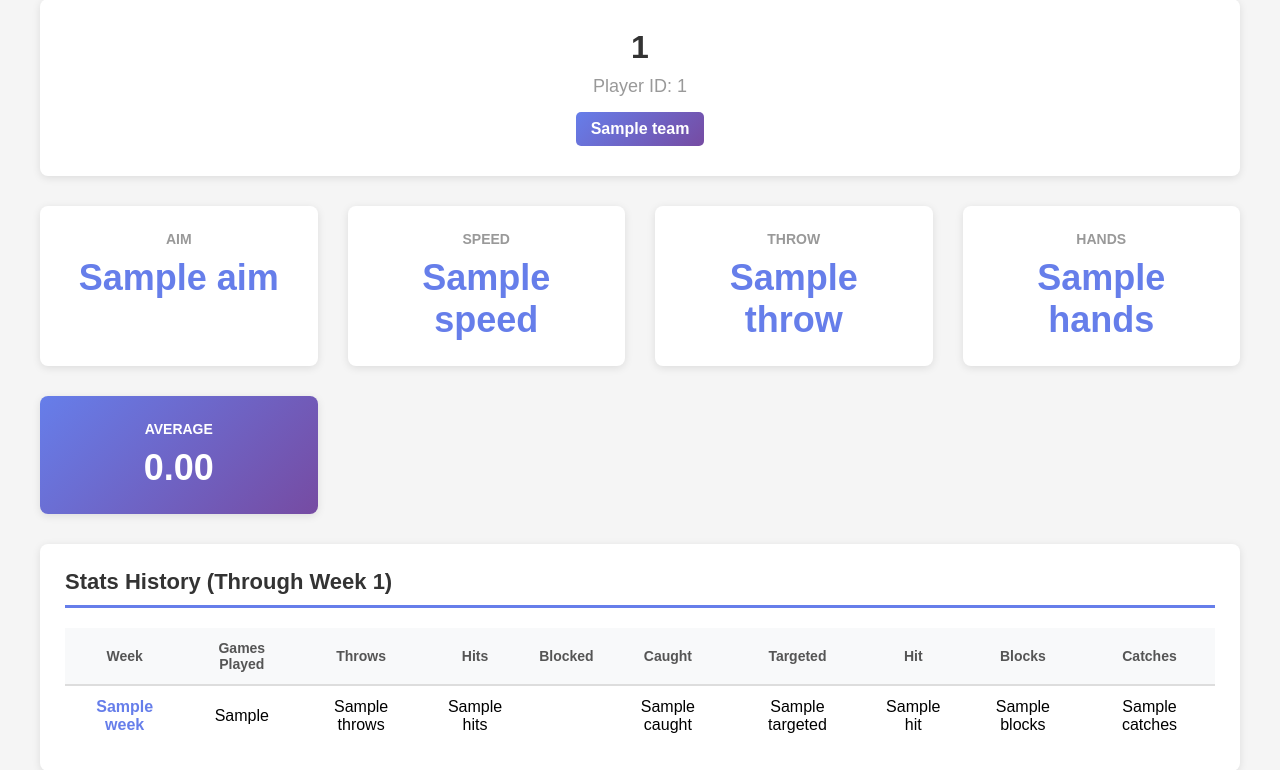
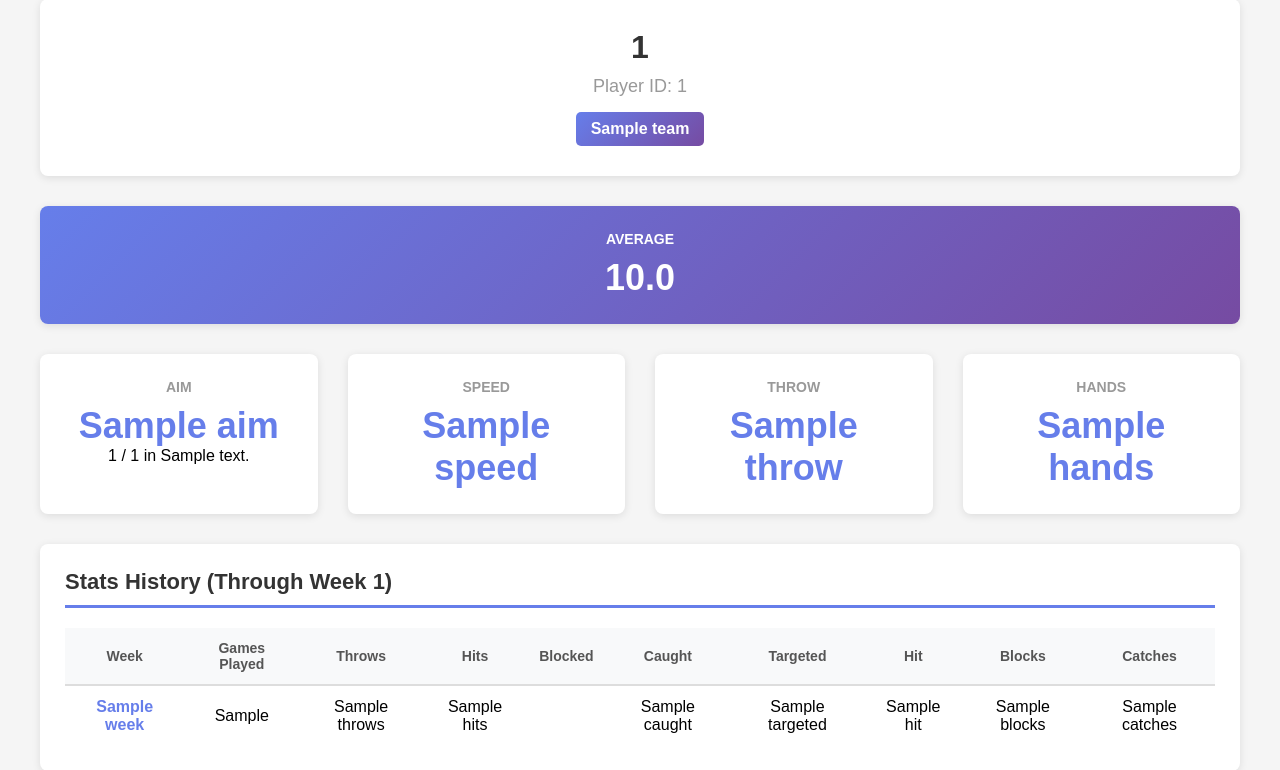
Before and after one commit to kwhorton/DB, a Flask app: template templates/player.html in a window 1280 px wide. Shown: the part 154-924 px from the top of the page. Run offline with Flask 3, Linux system fonts and the light colour scheme; the template is opened without the code that fills it: most values are stand-ins (such as "Sample title", 1, 10 or a date in 2020); parts of the project's set-up code (start-up, migrations or seed data) failed here and were passed over.

Commit message:
31 Oct Update

```diff
--- a/templates/player.html
+++ b/templates/player.html
@@ -66,6 +66,11 @@
         margin-bottom: 30px;
     }
 
+    .stats-container > *:first-child {
+      grid-column: 1 / -1; /* Make the first element span all columns */
+      text-align: center; /* Center the content within the box (optional) */
+    }
+
     .stat-card {
         background: white;
         padding: 25px;
@@ -92,6 +97,19 @@
         font-weight: bold;
         color: #667eea;
     }
+
+    .stat-sub-value {
+        font-size: 0.7em; /* Make the sub-value smaller */
+        color: #888;
+        display: flex; /* Use flexbox for horizontal arrangement */
+        justify-content: center; /* Horizontally center the content */
+        flex-direction: column; /* Stack spans vertically */
+        align-items: center; /* Centers each item horizontally within the column */
+    }
+
+.stat-sub-value span {
+  margin: 2px 0; /* Add a little vertical spacing between spans */
+}
 
     .stat-card.avg {
         background: linear-gradient(135deg, #667eea 0%, #764ba2 100%);
@@ -188,26 +206,31 @@
 </div>
 
 <div class="stats-container">
+    <div class="stat-card avg">
+        <div class="stat-label">Average</div>
+        <div class="stat-value">{{ "%.1f"|format(current_stats['total']) }}</div>
+    </div>
     <div class="stat-card">
         <div class="stat-label">Aim</div>
-        <div class="stat-value">{{ current_stats.aim }}</div>
+        <div class="stat-value">{{ current_stats['aim'] }}</div>
+        <div class="stat-rank">
+            <span> {{ current_stats['aim_rank']|int }}</span>
+            <span>/ {{ current_stats['aim_div_rank']|int }} in {{ current_stats['division'] }}</span>
+        </div>
     </div>
     <div class="stat-card">
         <div class="stat-label">Speed</div>
-        <div class="stat-value">{{ current_stats.speed }}</div>
+        <div class="stat-value">{{ current_stats['speed'] }}</div>
     </div>
     <div class="stat-card">
         <div class="stat-label">Throw</div>
-        <div class="stat-value">{{ current_stats.throw }}</div>
+        <div class="stat-value">{{ current_stats['throw'] }}</div>
     </div>
     <div class="stat-card">
         <div class="stat-label">Hands</div>
-        <div class="stat-value">{{ current_stats.hands }}</div>
+        <div class="stat-value">{{ current_stats['hands'] }}</div>
     </div>
-    <div class="stat-card avg">
-        <div class="stat-label">Average</div>
-        <div class="stat-value">{{ "%.2f"|format(avg_stat) }}</div>
-    </div>
+
 </div>
 
 <div class="history-section">
```
